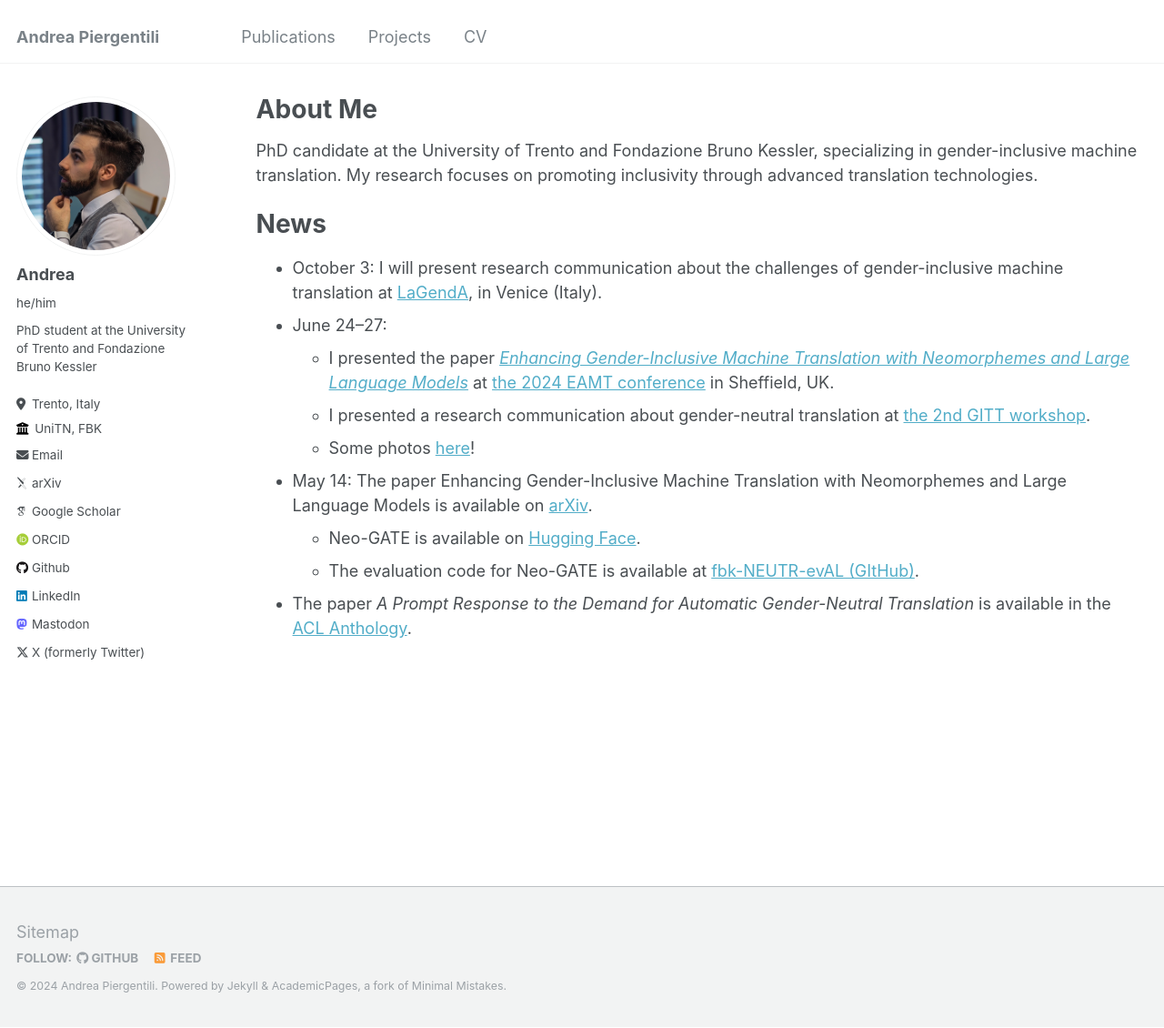
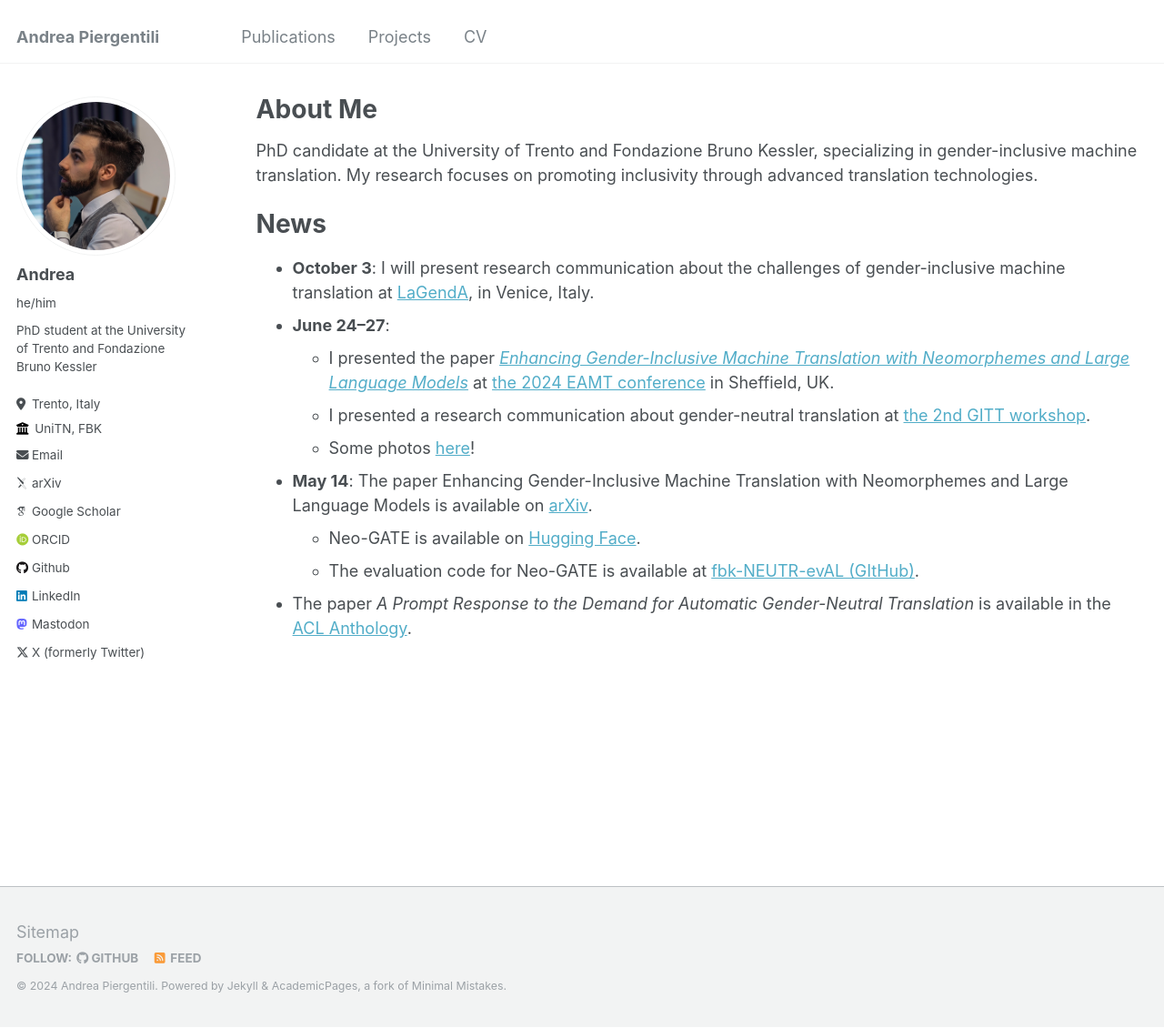
Before and after one commit to apierg/apierg.github.io, a Jekyll site: the page built from _pages/about.md, in a window 1280 px wide and 1130 px high. Shown: the whole window at 91% size. Built offline with Jekyll 4.4.1, drawn with Linux system fonts in a browser that asks for light colours; some web fonts are replaced.

Commit message:
style fixes

```diff
--- a/_pages/about.md
+++ b/_pages/about.md
@@ -13,12 +13,12 @@ My research focuses on promoting inclusivity through advanced translation techno
 
 # News
 
-* October 3: I will present research communication about the challenges of gender-inclusive machine translation at [LaGendA](https://www.unive.it/web/en/6465/home), in Venice (Italy).
-* June 24–27:
+* **October 3**: I will present research communication about the challenges of gender-inclusive machine translation at [LaGendA](https://www.unive.it/web/en/6465/home), in Venice, Italy.
+* **June 24–27**:
   * I presented the paper *[Enhancing Gender-Inclusive Machine Translation with Neomorphemes and Large Language Models](https://arxiv.org/abs/2405.08477)* at [the 2024 EAMT conference](https://eamt2024.sheffield.ac.uk/) in Sheffield, UK.
   * I presented a research communication about gender-neutral translation at [the 2nd GITT workshop](https://sites.google.com/tilburguniversity.edu/gitt2024).
   * Some photos [here](https://www.linkedin.com/feed/update/urn:li:activity:7213302941154217984/)!
-* May 14: The paper Enhancing Gender-Inclusive Machine Translation with Neomorphemes and Large Language Models is available on [arXiv](https://arxiv.org/abs/2405.08477).
+* **May 14**: The paper Enhancing Gender-Inclusive Machine Translation with Neomorphemes and Large Language Models is available on [arXiv](https://arxiv.org/abs/2405.08477).
   * Neo-GATE is available on [Hugging Face](https://huggingface.co/datasets/FBK-MT/Neo-GATE).
   * The evaluation code for Neo-GATE is available at [fbk-NEUTR-evAL (GItHub)](https://github.com/hlt-mt/fbk-NEUTR-evAL/blob/main/solutions/Neo-GATE.md).
 * The paper *A Prompt Response to the Demand for Automatic Gender-Neutral Translation* is available in the [ACL Anthology](https://aclanthology.org/2024.eacl-short.23/).
```
